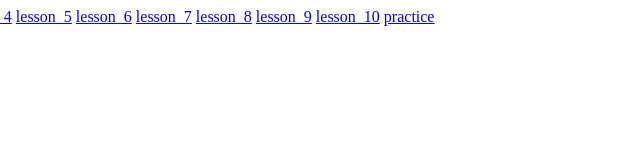
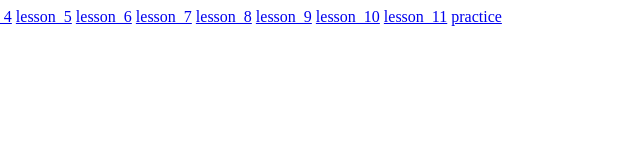
Before and after one commit to Artur-Tik/Front-and, a plain HTML site: page index.html in a window 1280 px wide. Shown: the full height of the page, 593-1233 px from the left. Drawn offline with Linux system fonts and the light colour scheme.

Commit message:
add lesson 11

```diff
--- a/index.html
+++ b/index.html
@@ -21,6 +21,7 @@
     <a href="./lesson_8/lesson_8.html">lesson_8</a>
     <a href="./lesson_9/index.html">lesson_9</a>
     <a href="./lesson_10/lesson_10.html">lesson_10</a>
+    <a href="./lesson_11/lesson_11.html">lesson_11</a>
     <a href="./practice_2/practice.html">practice</a>
   </body>
 </html>
```
